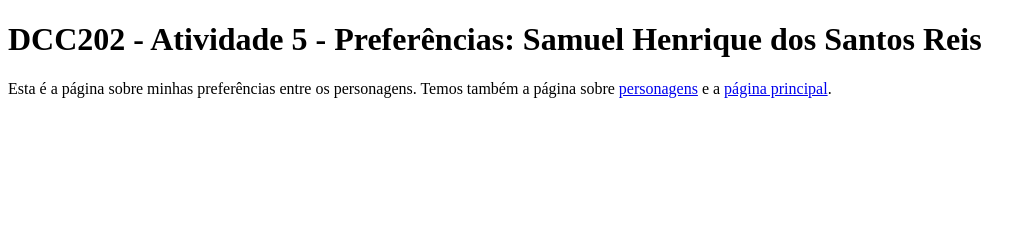
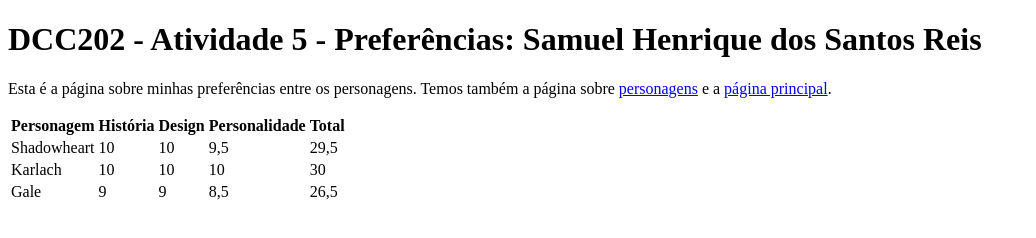
Before and after one commit to ufjf-dcc202/ufjf-dcc202-2023-3-b-atv5-ReisSamuel, a website: page preferencias.html in a window 1280 px wide. Shown: the whole page, without its empty margins (0-1036 px from the left). Drawn offline with Linux system fonts and the light colour scheme.

Commit message:
adicionado tabela

```diff
--- a/preferencias.html
+++ b/preferencias.html
@@ -1,15 +1,57 @@
 <!DOCTYPE html>
 <html lang="pt">
-<head>
-    <meta charset="UTF-8">
-    <meta name="viewport" content="width=device-width, initial-scale=1.0">
-    <title>DCC202 - Atividade 5 - Preferências: Samuel Henrique dos Santos Reis</title>
-</head>
-<body>
+  <head>
+    <meta charset="UTF-8" />
+    <meta name="viewport" content="width=device-width, initial-scale=1.0" />
+    <title>
+      DCC202 - Atividade 5 - Preferências: Samuel Henrique dos Santos Reis
+    </title>
+  </head>
+  <body>
     <main>
-        <h1>DCC202 - Atividade 5 - Preferências: Samuel Henrique dos Santos Reis</h1>
-        <p>Esta é a página sobre minhas preferências entre os personagens. Temos também a página sobre <a href="personagens.html">personagens</a> e a <a href="index.html">página principal</a>.</p>
+      <h1>
+        DCC202 - Atividade 5 - Preferências: Samuel Henrique dos Santos Reis
+      </h1>
+      <p>
+        Esta é a página sobre minhas preferências entre os personagens. Temos
+        também a página sobre <a href="personagens.html">personagens</a> e a
+        <a href="index.html">página principal</a>.
+      </p>
+
+      <table>
+        <thead>
+          <tr>
+            <th>Personagem</th>
+            <th>História</th>
+            <th>Design</th>
+            <th>Personalidade</th>
+            <th>Total</th>
+          </tr>
+        </thead>
+        <tbody>
+          <tr>
+            <td>Shadowheart</td>
+            <td>10</td>
+            <td>10</td>
+            <td>9,5</td>
+            <td>29,5</td>
+          </tr>
+          <tr>
+            <td>Karlach</td>
+            <td>10</td>
+            <td>10</td>
+            <td>10</td>
+            <td>30</td>
+          </tr>
+          <tr>
+            <td>Gale</td>
+            <td>9</td>
+            <td>9</td>
+            <td>8,5</td>
+            <td>26,5</td>
+          </tr>
+        </tbody>
+      </table>
     </main>
-
-</body>
+  </body>
 </html>
```
